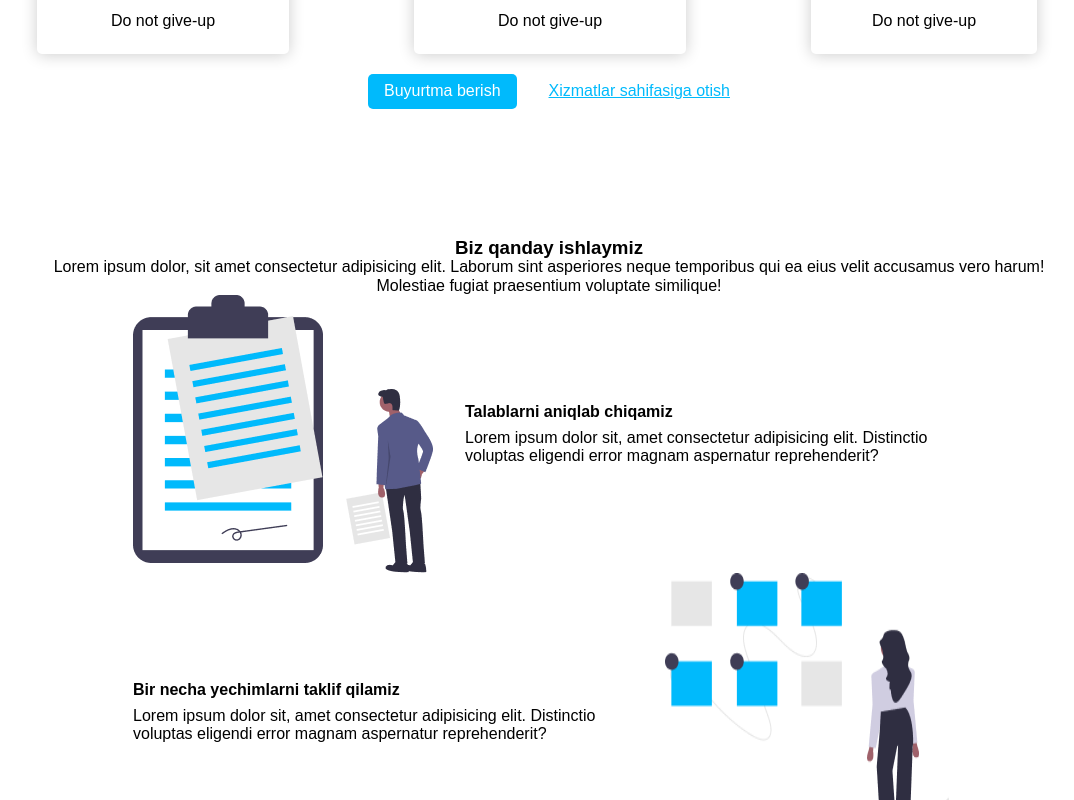
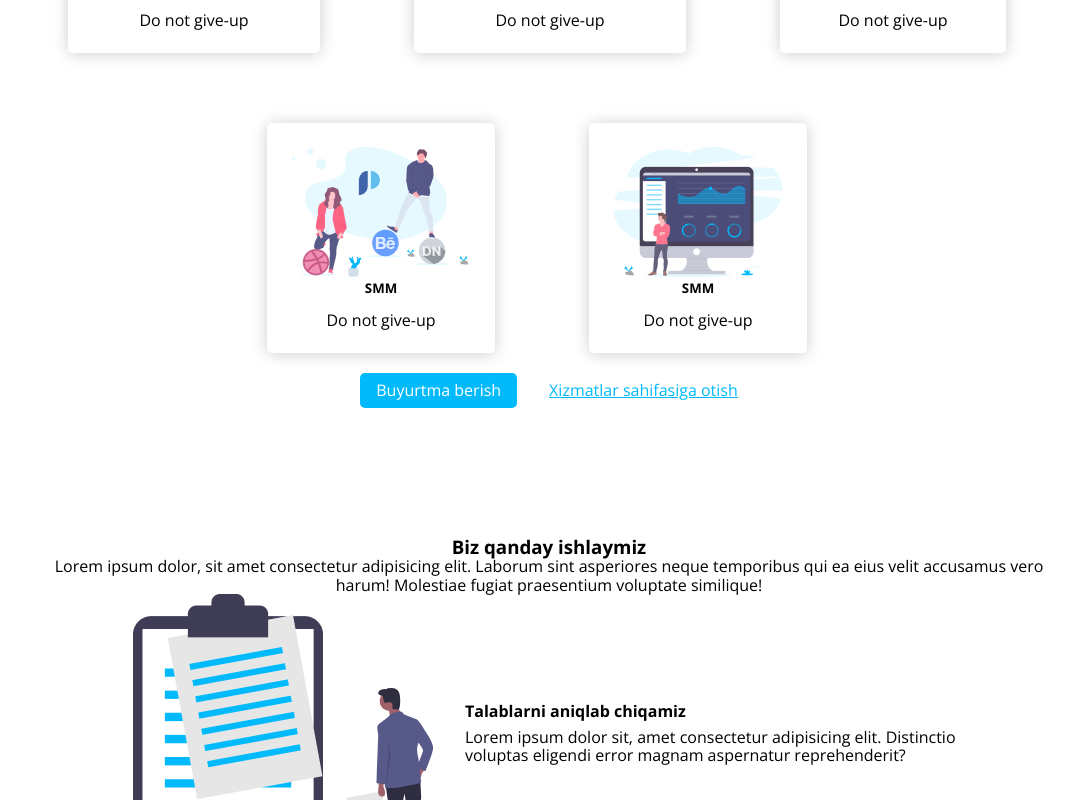
Before and after one commit to MavlonbekKhakijanov/pixer, a plain HTML site: page index.html in a window 1280 px wide. Shown: the part 780-1580 px from the top of the page, without its empty margins (91-1165 px from the left). Drawn offline with Linux system fonts and the light colour scheme.

Commit message:
bir necha joylar togirlandi

```diff
--- a/CSS/main.css
+++ b/CSS/main.css
@@ -1,3 +1,19 @@
+/* open-sans-regular - latin */
+@font-face {
+    font-display: swap; /* Check https://developer.mozilla.org/en-US/docs/Web/CSS/@font-face/font-display for other options. */
+    font-family: 'Open Sans';
+    font-style: normal;
+    font-weight: 400;
+    src: url('../fonts/open-sans-v40-latin-regular.woff2') format('woff2'); /* Chrome 36+, Opera 23+, Firefox 39+, Safari 12+, iOS 10+ */
+  }
+  /* open-sans-700 - latin */
+  @font-face {
+    font-display: swap; /* Check https://developer.mozilla.org/en-US/docs/Web/CSS/@font-face/font-display for other options. */
+    font-family: 'Open Sans';
+    font-style: normal;
+    font-weight: 700;
+    src: url('../fonts/open-sans-v40-latin-700.woff2') format('woff2'); /* Chrome 36+, Opera 23+, Firefox 39+, Safari 12+, iOS 10+ */
+  }
 *{
     padding: 0;
     margin: 0;
@@ -5,7 +21,7 @@
 
 }
 body{
-    font-family: sans-serif ;
+    font-family: 'Open Sans', sans-serif;
 }
 li{
     list-style: none;
@@ -105,7 +121,13 @@ li{
 .servisec-cards{
     padding-top:1rem;
     display: flex;
+    flex-wrap: wrap;
     justify-content: space-between;
+    &:nth-last-child(-n + 2){
+        display: flex;
+        justify-content: center;
+        gap: 70px;
+    }
     align-items: center;
 }
 .servisec-card{
@@ -133,6 +155,11 @@ li{
     padding-top: 8rem;
     padding-bottom: 8rem;
 }
+.about-cards{
+    display: flex;
+    flex-direction: column;
+    align-items: center;
+}
 .about-card{
     display: flex;
     justify-content: center;
@@ -150,7 +177,10 @@ li{
 }
 
 
-
+.about-btn{
+    text-decoration: none;
+    font-weight: 700;
+}
 .footer{
     height: 328px;
     color: white;
--- a/index.html
+++ b/index.html
@@ -88,6 +88,18 @@
                     <h5 class="card-title">SMM</h5>
                     <p>Do not give-up</p>
                 </div>
+
+                <div class="servisec-card">
+                    <img src="./images/design-illustration.png" alt="">
+                    <h5 class="card-title">SMM</h5>
+                    <p>Do not give-up</p>
+                </div>
+
+                <div class="servisec-card">
+                    <img src="./images/crm-illustration.png" alt="">
+                    <h5 class="card-title">SMM</h5>
+                    <p>Do not give-up</p>
+                </div>
             </div>
             <div class="servisec-butonns">
                 <button class="servisec-buton btn">Buyurtma berish</button>
@@ -140,8 +152,9 @@
                         <p>Lorem ipsum dolor sit, amet consectetur adipisicing elit. Distinctio voluptas eligendi error magnam aspernatur reprehenderit?</p>
                     </div>
                 </div>
-                <button class="about-btn btn">Buyurtma berish</button>
+                <a href="#" class="about-btn btn">Buyurtma berish</a>
             </div>
+
 
 
         </section>
@@ -187,10 +200,10 @@
                 <a href="#" class="social-media__link"><i class="fa-brands fa-telegram social-media__link"></i>Telegram</a>
             </li>
             <li class="social-media__item">
-                <a href="#"><i class="fa-brands fa-facebook social-media__link"></i>Telegram</a>
+                <a href="#"><i class="fa-brands fa-facebook social-media__link"></i>Facebook</a>
             </li>
             <li class="social-media__item">
-                <a href="#"><i class="fa-brands fa-instagram social-media__link"></i>Telegram</a>
+                <a href="#"><i class="fa-brands fa-instagram social-media__link"></i>instagram</a>
             </li>
          </ul>
         </div>
```
Also changed, not shown: xizmatlar/xizmatlar.html (+2 -2 lines), fonts/open-sans-v40-latin-700.woff2 (added), fonts/open-sans-v40-latin-regular.woff2 (added).
